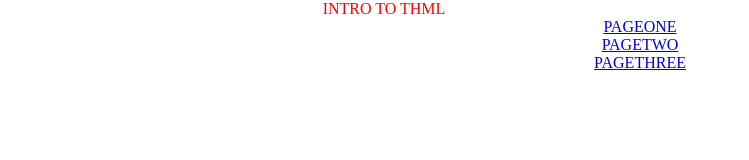
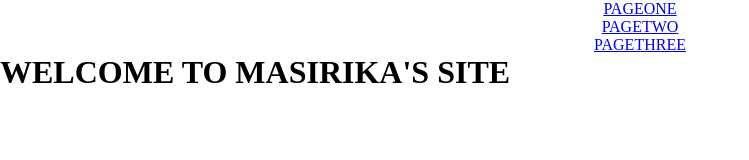
Before and after one commit to Masirika2/QUIZTWO, a plain HTML site: page index.html in a window 1280 px wide. Shown: the whole page, without its empty margins (0-749 px from the left). Drawn offline with Linux system fonts and the light colour scheme.

Commit message:
Update index.html

```diff
--- a/index.html
+++ b/index.html
@@ -8,12 +8,16 @@
     <link rel="stylesheet" href="quizstyles.css">
 </head>
 <body class="joseph" >
-    <p>INTRO TO THML</p>
+
+
+    <div class="menu1">
     <ul>
         <li><a href="pageone.html">PAGEONE</a></li>
         <li><a href="pagetwo.html">PAGETWO</a></li>
         <li><a href="pagethree.html">PAGETHREE</a></li>
+
     </ul>
-
+</div>
+    <h1>WELCOME TO MASIRIKA'S SITE</h1>
 </body>
 </html>
```
